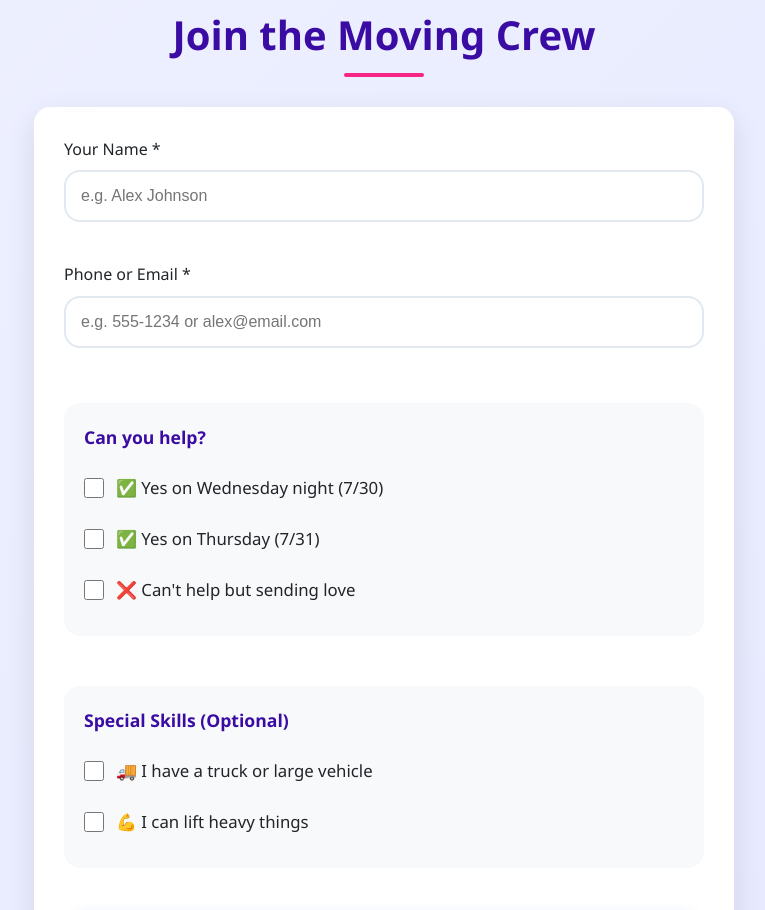
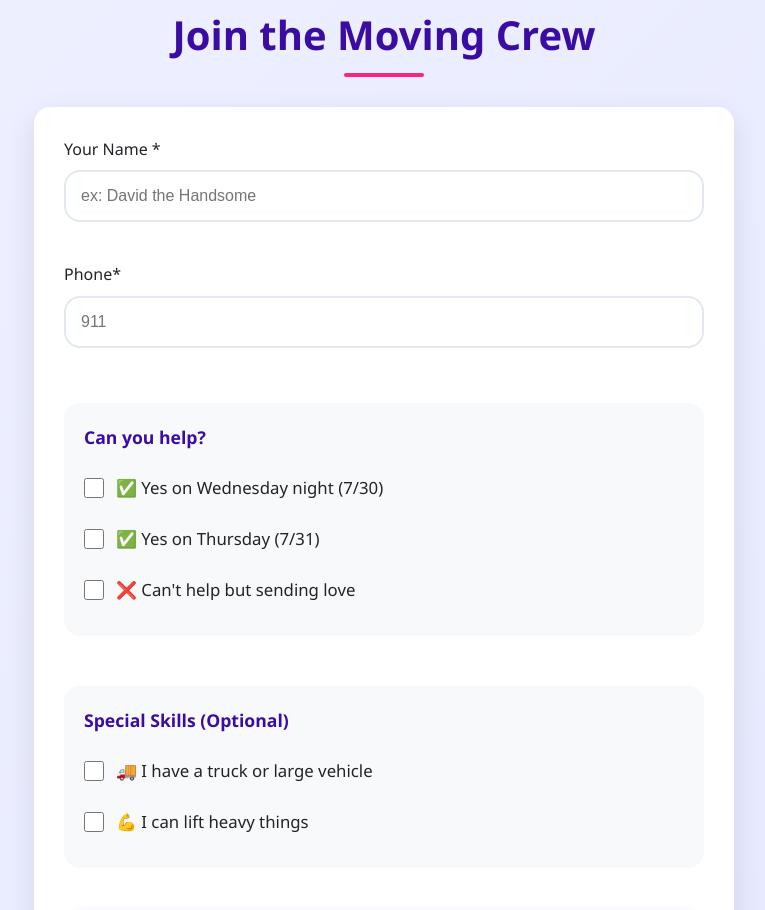
Before and after one commit to baddiesdaddy23/helpusmove, a plain HTML site: page index.html in a window 1280 px wide. Shown: the part 2327-3237 px from the top of the page, without its empty margins (256-1021 px from the left). Drawn offline with Linux system fonts and the light colour scheme.

Commit message:
Update index.html

```diff
--- a/index.html
+++ b/index.html
@@ -553,12 +553,12 @@
 
                         <div class="form-group">
                             <label for="name">Your Name *</label>
-                            <input type="text" id="name" name="entry.2005620554" required placeholder="e.g. Alex Johnson">
+                            <input type="text" id="name" name="entry.2005620554" required placeholder="ex: David the Handsome">
                         </div>
 
                         <div class="form-group">
-                            <label for="contact">Phone or Email *</label>
-                            <input type="text" id="contact" name="entry.1045781291" required placeholder="e.g. 555-1234 or alex@email.com">
+                            <label for="contact">Phone*</label>
+                            <input type="text" id="contact" name="entry.1045781291" required placeholder="911">
                         </div>
 
                         <div class="checkbox-group">
@@ -584,7 +584,7 @@
                             <legend>Special Skills (Optional)</legend>
 
                             <div class="checkbox-option">
-                                <input type="checkbox" id="truck" name="entry.1889234854" value="I have a truck or large vehicle">
+                                <input type="checkbox" id="truck" name="entry.1889234854" value="I have a truck or SUV">
                                 <label for="truck">🚚 I have a truck or large vehicle</label>
                             </div>
 
@@ -599,7 +599,7 @@
 
                     <div id="thank-you">
                         <h2>Thank You! 🎉</h2>
-                        <p>We're so grateful you're joining our moving adventure! You'll receive the exact address and final details via text/email soon.</p>
+                        <p>We're so grateful you're joining our moving adventure! You'll receive the exact address and final details via a group text soon.(TURN ON YOUR RCS!)</p>
                         <p>Get ready for pizza, laughs, and the satisfaction of helping us avoid a more hernias! See you soon!</p>
                         <div style="font-size: 5rem; margin: 30px 0;">🤝</div>
                     </div>
```
